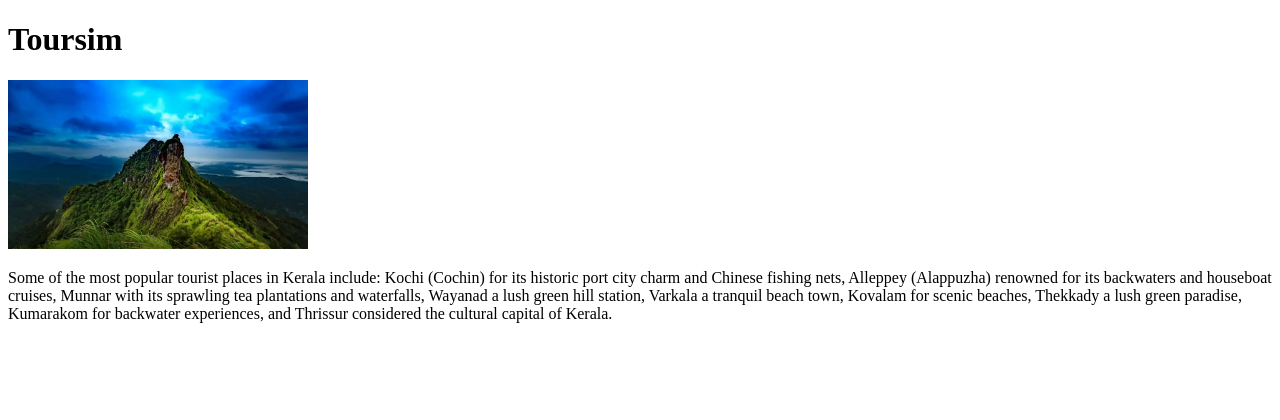
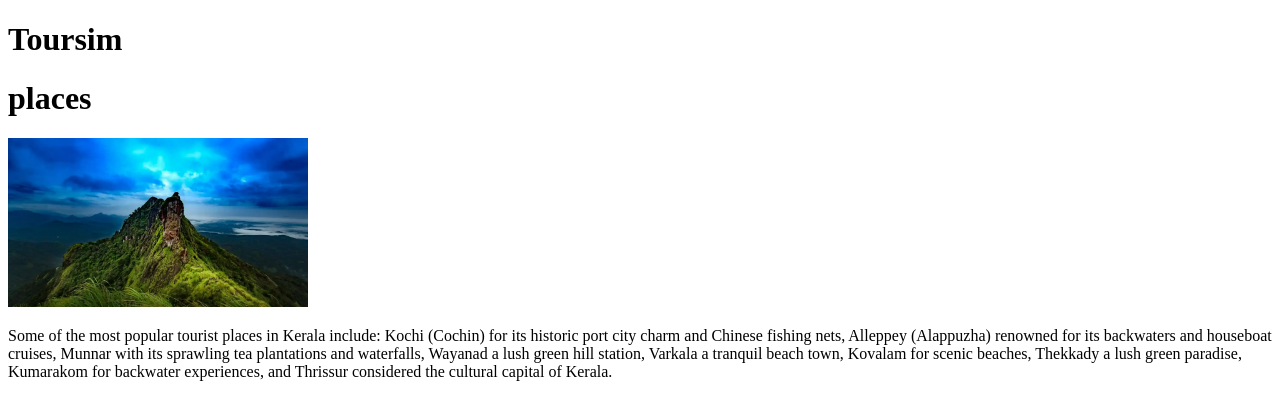
Before and after one commit to sethu1672/first-project, a plain HTML site: page index.html in a window 1280 px wide. Drawn offline with Linux system fonts and the light colour scheme.

Commit message:
add new mesg

```diff
--- a/index.html
+++ b/index.html
@@ -7,6 +7,7 @@
 </head>
 <body>
     <h1>Toursim</h1>
+    <h1>places</h1>
      <img width="300px"src="profile.webp" alt="">
      <p>Some of the most popular tourist places in Kerala include: Kochi (Cochin) for its historic port city charm and Chinese fishing nets, Alleppey (Alappuzha) renowned for its backwaters and houseboat cruises, Munnar with its sprawling tea plantations and waterfalls, Wayanad a lush green hill station, Varkala a tranquil beach town, Kovalam for scenic beaches, Thekkady a lush green paradise, Kumarakom for backwater experiences, and Thrissur considered the cultural capital of Kerala.</p>
     </body>
```
